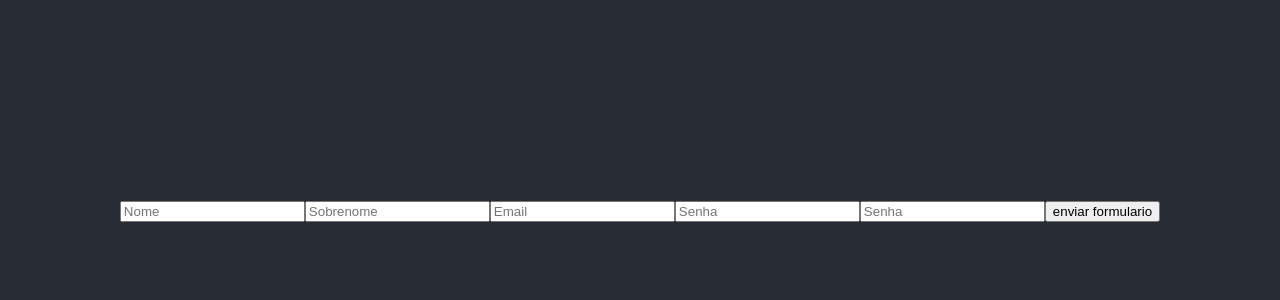
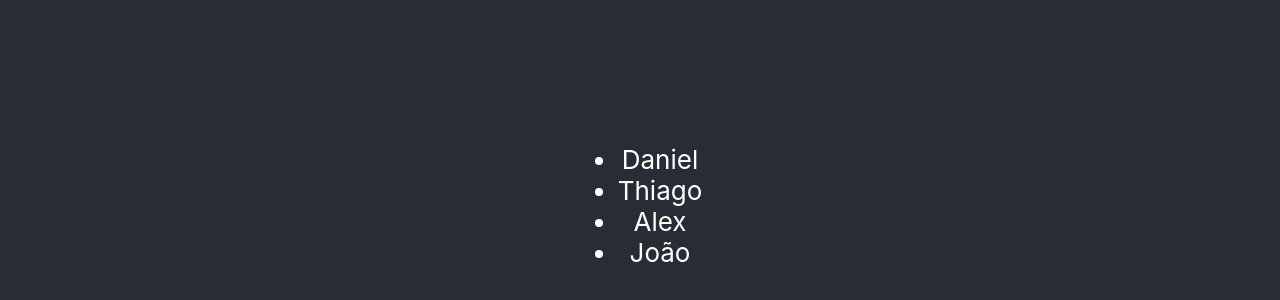
Before and after one commit to yurifws/erjs, a React (Create React App) app: page / in a window 1280 px wide. Shown: the part 194-494 px from the top of the page. Built offline with nearby package versions, Linux system fonts and the light colour scheme.

Commit message:
Renderizando listas

```diff
--- a/src/App.tsx
+++ b/src/App.tsx
@@ -1,14 +1,18 @@
 
 import React from 'react';
 import './App.css';
-import Form from './components/Form';
 
 
 function App() {
+  const names = ['Daniel', 'Thiago', 'Alex', 'João']
   return (
     <div className="App">
       <header className="App-header">
-        <Form />
+        <ul>
+          {
+            names.map((name, index) => <li key={index}>{name}</li>)
+          }
+        </ul>
       </header>
     </div>
   );
```
